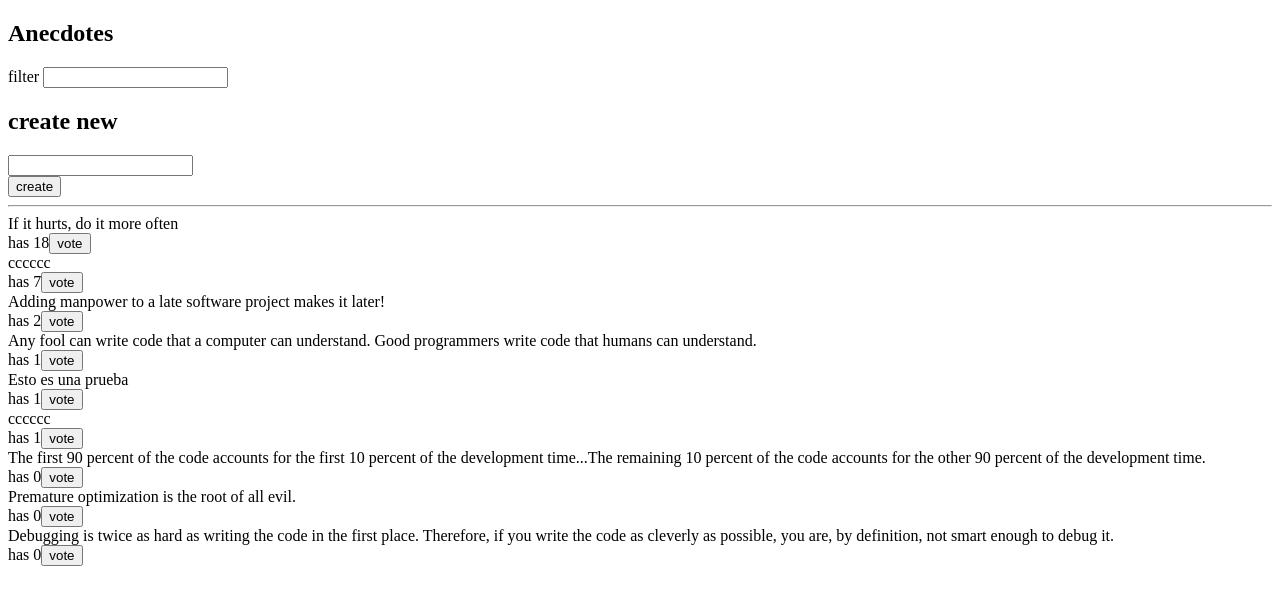
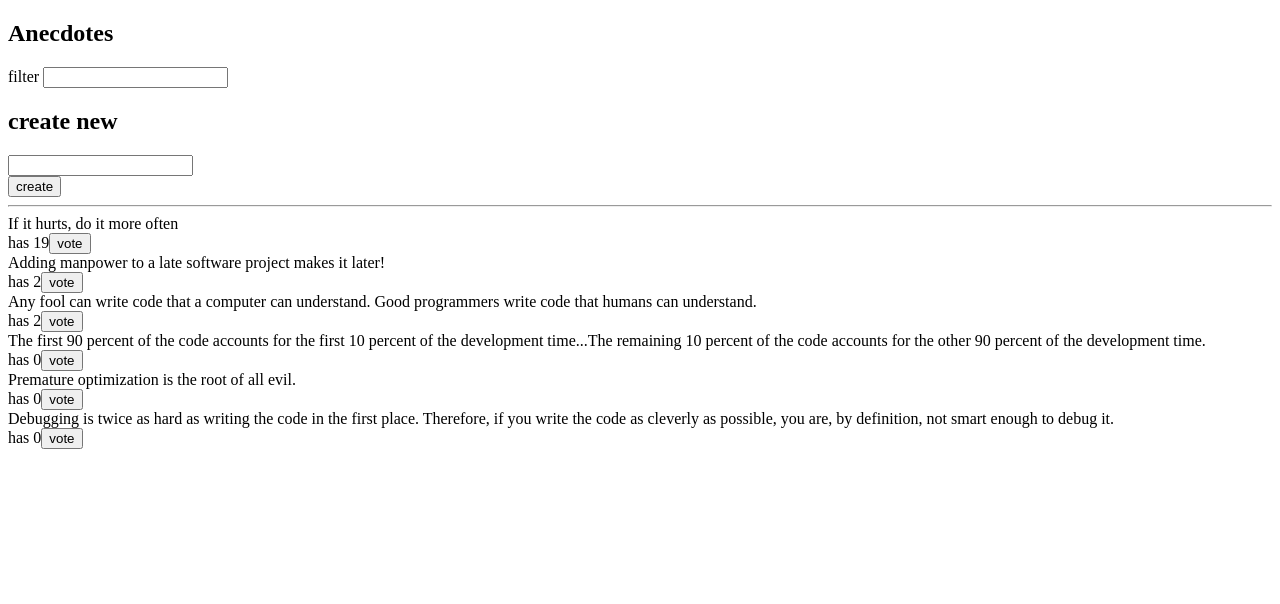
Before and after one commit to patchamama/fullstackopen-part6-Advanced-state-management, a React (Vite) app in the folder redux-anecdotes/: page / in a window 1280 px wide. Shown: the top 604 px of the page. Built offline with nearby package versions, Linux system fonts and the light colour scheme; data requests are answered from the project's data file.

Commit message:
6.19 Anecdotes and the backend, step6

```diff
--- a/redux-anecdotes/db.json
+++ b/redux-anecdotes/db.json
@@ -3,7 +3,7 @@
     {
       "content": "If it hurts, do it more often",
       "id": "47145",
-      "votes": 18
+      "votes": 19
     },
     {
       "content": "Adding manpower to a late software project makes it later!",
@@ -18,7 +18,7 @@
     {
       "content": "Any fool can write code that a computer can understand. Good programmers write code that humans can understand.",
       "id": "36975",
-      "votes": 1
+      "votes": 2
     },
     {
       "content": "Premature optimization is the root of all evil.",
@@ -29,21 +29,6 @@
       "content": "Debugging is twice as hard as writing the code in the first place. Therefore, if you write the code as cleverly as possible, you are, by definition, not smart enough to debug it.",
       "id": "98312",
       "votes": 0
-    },
-    {
-      "content": "Esto es una prueba",
-      "votes": 1,
-      "id": "lbNPWo6"
-    },
-    {
-      "content": "cccccc",
-      "votes": 7,
-      "id": "YWuj2uZ"
-    },
-    {
-      "content": "cccccc",
-      "votes": 1,
-      "id": "XXxIvQH"
     }
   ]
 }
--- a/redux-anecdotes/src/components/AnecdoteForm.jsx
+++ b/redux-anecdotes/src/components/AnecdoteForm.jsx
@@ -9,12 +9,7 @@ const AnecdoteForm = () => {
   const addAnecdote = async (event) => {
     event.preventDefault()
     const content = event.target.anecdote.value
-    console.log('addAnecdote', content)
-
-    const newAnecdote = await anecdoteService.createNew(content)
-    console.log(newAnecdote)
     dispatch(createAnecdote(content))
-    dispatch(setNotification(`Anecdote '${content}' added!`, 5))
     event.target.anecdote.value = ''
   }
 
--- a/redux-anecdotes/src/components/AnecdoteList.jsx
+++ b/redux-anecdotes/src/components/AnecdoteList.jsx
@@ -13,11 +13,7 @@ const AnecdoteList = () => {
   )
 
   const vote = async ({ id, content }) => {
-    console.log('vote', id)
-    // dispatch({ type: 'anecdote/addVote', payload: id })
     dispatch(updateVote(id))
-    // dispatch(setNotification(`you has voted '${content}'`, 5))
-    // const updatedAnecdote = await anecdoteService.vote(id)
   }
 
   return (
--- a/redux-anecdotes/src/reducers/anecdoteReducer.js
+++ b/redux-anecdotes/src/reducers/anecdoteReducer.js
@@ -43,6 +43,7 @@ export const createAnecdote = (content) => {
   return async (dispatch) => {
     const anecdote = await anecdotesService.createNew(content)
     dispatch(appendAnecdote(anecdote))
+    dispatch(setNotification(`new anecdote '${content}'`, 5))
   }
 }
 
@@ -50,7 +51,7 @@ export const updateVote = (id) => {
   return async (dispatch) => {
     const updatedAnecdote = await anecdotesService.vote(id)
     dispatch(addVote(updatedAnecdote))
-    dispatch(setNotification(`you has voted '${updatedAnecdote.content}'`, 5))
+    dispatch(setNotification(`you voted '${updatedAnecdote.content}'`, 10))
   }
 }
 
```
